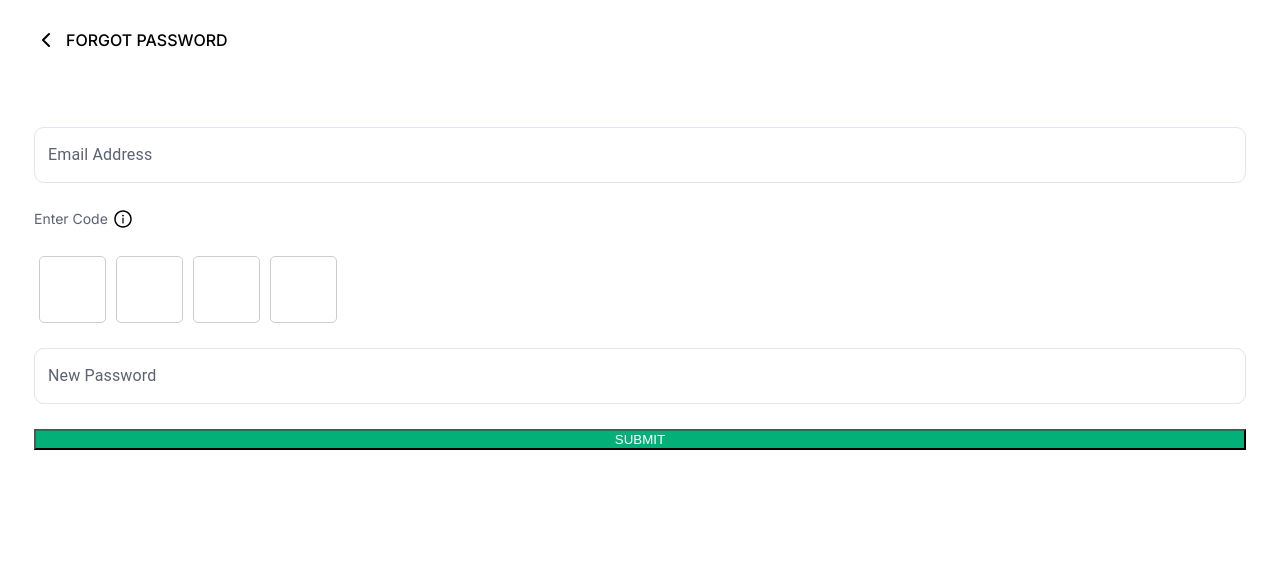
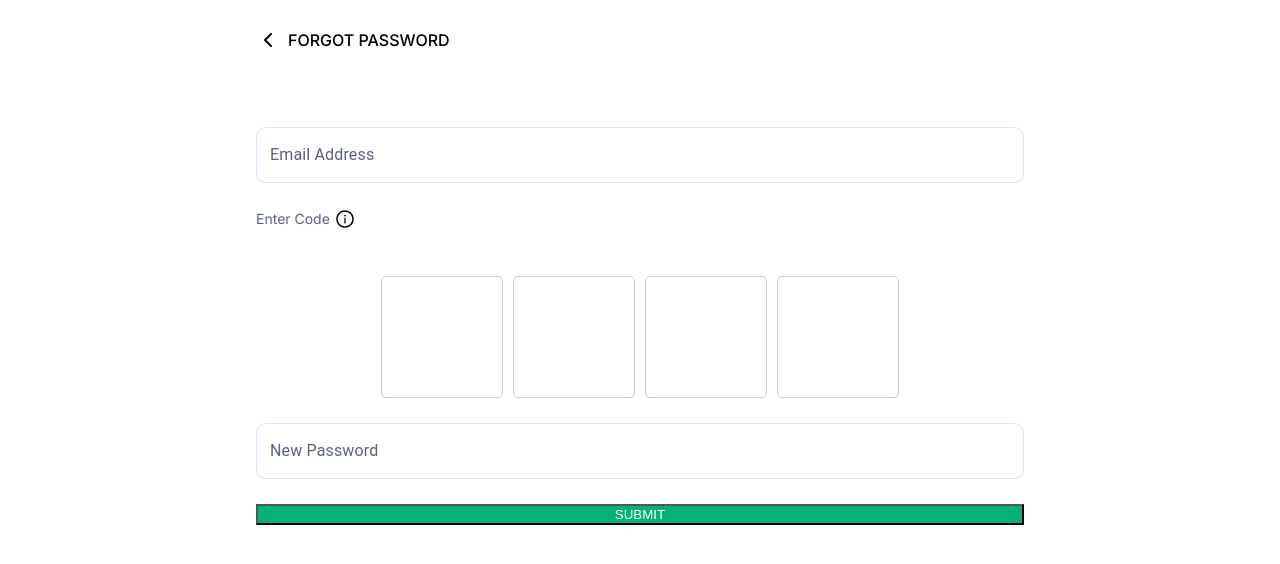
Before and after one commit to Teds30/cushyrental-client, a React (Vite) app: page /signinpage/forgotpassword in a window 1280 px wide. Shown: the top 564 px of the page. Built offline with nearby package versions, Linux system fonts and the light colour scheme.

Commit message:
DP-27 | Media Query Add

```diff
--- a/src/pages/Login/ForgotPassword.jsx
+++ b/src/pages/Login/ForgotPassword.jsx
@@ -22,7 +22,7 @@ const ForgotPassword = () => {
   };
 
   return (
-    <form className={`${styles["main-content"]} `}>
+    <form className={`${styles["main-container"]} `}>
       <Link to={`/SignInPage`}>
         <div className={styles["back"]}>
           <FiChevronLeft size={24} /> FORGOT PASSWORD
@@ -44,7 +44,7 @@ const ForgotPassword = () => {
         </div>
       )}
 
-      <div className="otp">
+      <div className={styles["otp"]}>
         {otpDigits.map((digit, index) => (
           <input
             key={index}
--- a/src/pages/Login/SignInPage.jsx
+++ b/src/pages/Login/SignInPage.jsx
@@ -38,7 +38,7 @@ const SignInPage = () => {
   };
 
   return (
-    <form className={`${styles["main-content"]} `} onSubmit={handleSubmit}>
+    <form className={`${styles["main-container"]} `} onSubmit={handleSubmit}>
       <div>
         <div className="logo">
           <img src={Logo} alt="Cushy Rental Icon" />{" "}
--- a/src/pages/Login/SignInPage.module.css
+++ b/src/pages/Login/SignInPage.module.css
@@ -1,8 +1,10 @@
-.main-content {
+.main-container {
   max-width: 100%;
+  margin-left: auto;
+  margin-right: auto;
   display: flex;
   flex-direction: column;
-  padding: 20px 26px 20px 26px;
+  padding: 20px 26px;
 }
 
 .logo {
@@ -14,8 +16,7 @@
   top: 15px;
 }
 
-.sign-in,
-.sign-up {
+.sign-in {
   display: flex;
   flex-direction: column;
   gap: 25px;
@@ -205,26 +206,102 @@ form {
   display: block;
 }
 
-
 @media (max-width: 768px) {
   .otp {
     flex-wrap: wrap;
-    justify-content: center; /* Center the items vertically */
+    justify-content: center;
   }
 
   .otp-input {
-    width: 60px; /* Adjust the width for smaller screens */
-    height: 60px; /* Adjust the height for smaller screens */
+    width: 40px;
+    height: 40px;
     font-size: 20px;
     margin: 5px;
   }
 }
 
-/* Media query for screens with min-width: 375px */
+
 @media (min-width: 375px) {
+  .main-container {
+    max-width: 375px;
+  }
+
+  .overlay-bubble {
+    position: absolute;
+    margin: 95px 80px;
+    width: 250px;
+    z-index: 1;
+    display: none;
+  }
+
+  .show {
+    display: block;
+  }
+
   .otp-input {
-    width: 55px; /* Adjust the width for even smaller screens */
-    height: 55px; /* Adjust the height for even smaller screens */
-    font-size: 19px;
+    width: 55px;
+    height: 55px;
+    font-size: 25px;
   }
 }
+
+@media (min-width: 475px) {
+  .main-container {
+    max-width: 475px;
+  }
+
+  .overlay-bubble {
+    position: absolute;
+    margin: 118px 80px;
+    width: 300px;
+    z-index: 1;
+    display: none;
+  }
+
+  .show {
+    display: block;
+  }
+
+  .otp-input {
+    width: 75px;
+    height: 75px;
+    font-size: 25px;
+  }
+}
+
+
+@media (min-width: 640px) {
+  .main-container {
+    max-width: 640px;
+  }
+
+  .overlay-bubble {
+    position: absolute;
+    margin: 118px 80px;
+    width: 300px;
+    z-index: 1;
+    display: none;
+  }
+
+  .show {
+    display: block;
+  }
+
+  .otp-input {
+    width: 90px;
+    height: 90px;
+    font-size: 38px;
+  }
+}
+
+@media (min-width: 768px) {
+  .main-container {
+    max-width: 768px;
+  }
+
+  .otp-input {
+    width: 110px;
+    height: 110px;
+    font-size: 50px;
+  }
+}
```
